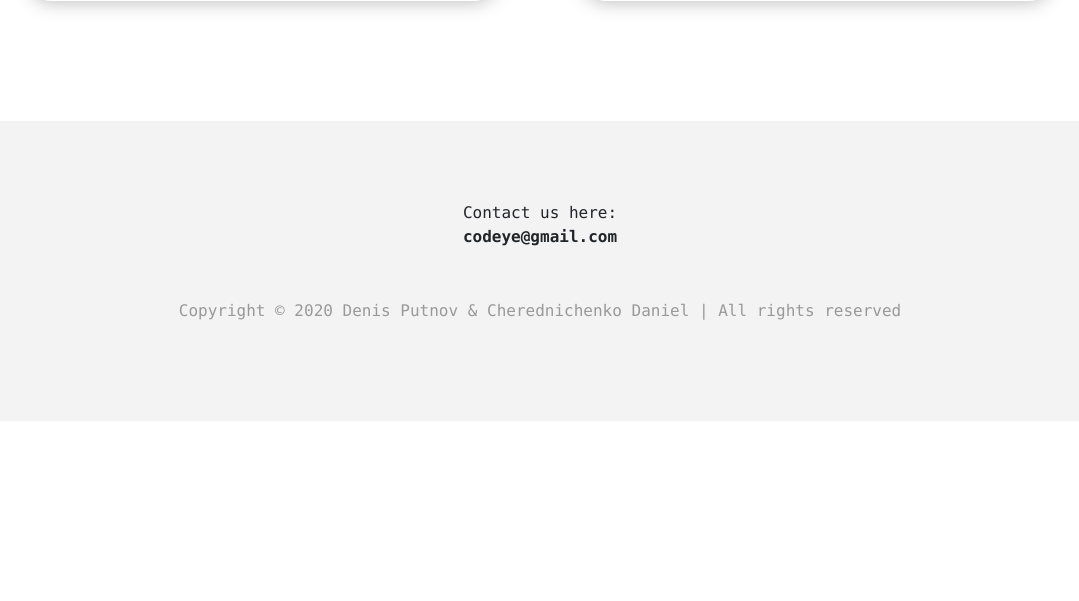
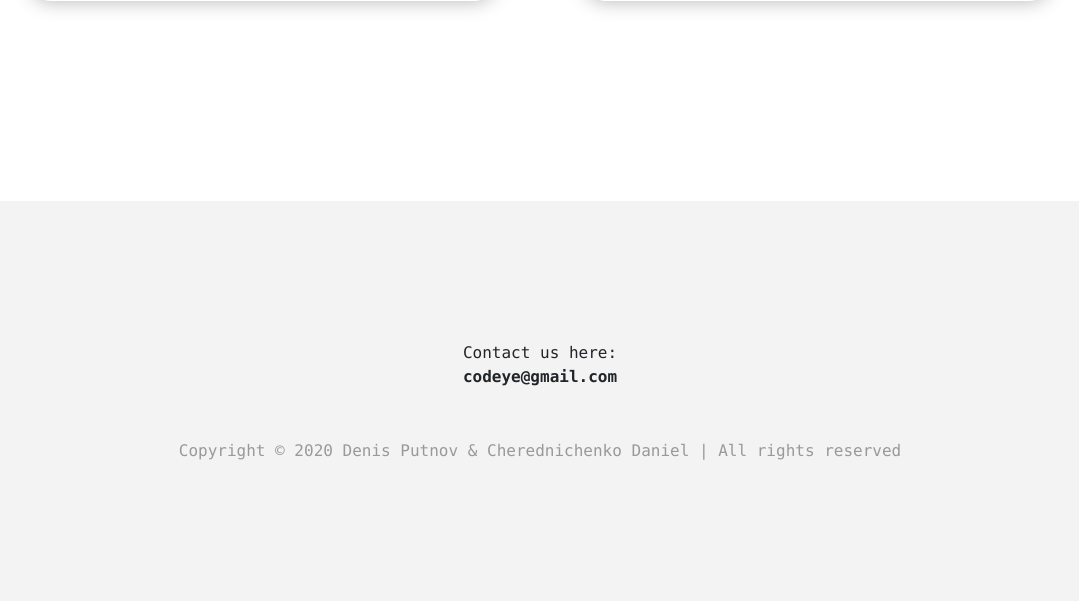
Before and after one commit to denisputnov/codeye, a Flask app: page /about in a window 1280 px wide. Shown: the part 1399-2000 px from the top of the page, without its empty margins (100-1179 px from the left). Before the commit the page ends 1719 px from the top, so only its background shows below. Run offline with Flask 2, Linux system fonts and the light colour scheme; some libraries are stand-ins or nearby versions.

Commit message:
/about page refactoring

```diff
--- a/static/css/style.css
+++ b/static/css/style.css
@@ -508,7 +508,7 @@
 .about_footer {
     display: block;
     background: #F3F3F3;
-    height: 300px;
+    height: 400px;
     z-index: 10;
 }
 
@@ -517,7 +517,7 @@
     width: auto;
     background: white;
     margin: auto;
-    margin-bottom: 120px;
+    margin-bottom: 200px;
     margin-top: 100px;
     box-shadow: 0px 0px 20px rgba(0, 0, 0, 0.3);
     transition-duration: 1000ms;
@@ -617,7 +617,7 @@
 }
 
 .about_footer_contacts {
-    padding-top: 60px;
+    padding-top: 120px;
     margin-bottom: 0;
     text-align: center;
     margin-left: auto;
```
